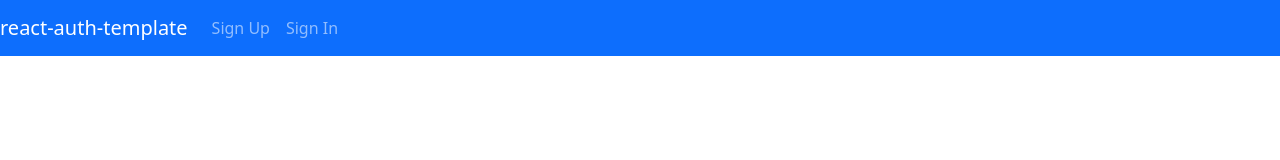
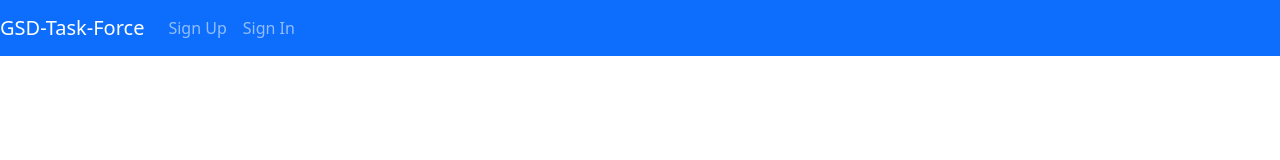
Before and after one commit to GSD-Task-Force/GSD-Task-Force-client, a React (Create React App) app: page / in a window 1280 px wide. Shown: the top 160 px of the page. Built offline with nearby package versions, Linux system fonts and the light colour scheme.

Commit message:
Changed header title

```diff
--- a/src/components/Header/Header.js
+++ b/src/components/Header/Header.js
@@ -22,7 +22,7 @@ const unauthenticatedOptions = (
 const Header = ({ user }) => (
   <Navbar bg='primary' variant='dark' expand='md'>
     <Navbar.Brand>
-      <Link to='/' style={{ color: '#FFF', textDecoration: 'none' }}>react-auth-template</Link>
+      <Link to='/' style={{ color: '#FFF', textDecoration: 'none' }}>GSD-Task-Force</Link>
     </Navbar.Brand>
     <Navbar.Toggle aria-controls='basic-navbar-nav' />
     <Navbar.Collapse id='basic-navbar-nav'>
```
